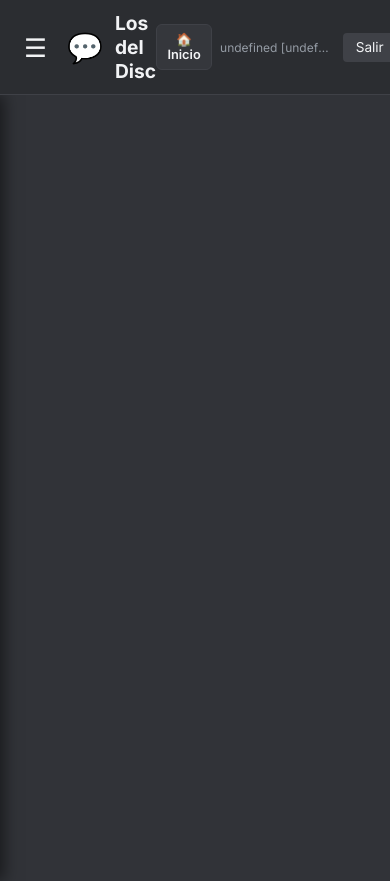
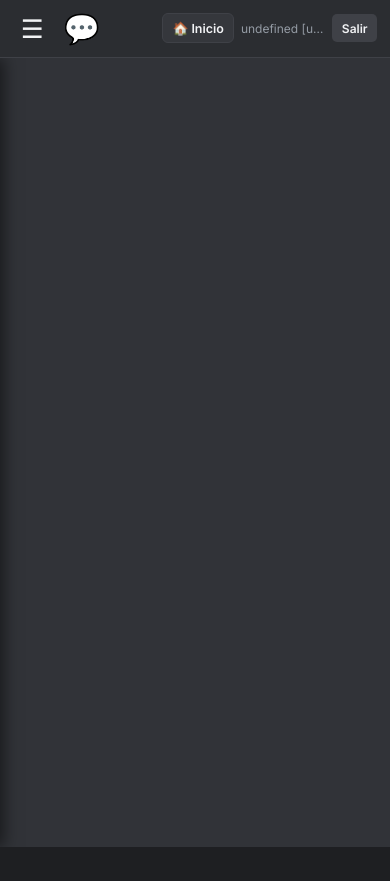
Before and after one commit to iTzDraxord06/los-del-disc, a website: page index.html in a window 390 px wide. After the commit the page ends 847 px from the top, so only its background shows below. Drawn offline with Linux system fonts and the light colour scheme; no server answers; sample sign-in values are in the browser's storage.

Commit message:
Mejorar header pegajoso, scrollbar discord y soporte responsive para movil

```diff
--- a/css/estilos.css
+++ b/css/estilos.css
@@ -19,6 +19,32 @@
     font-family: 'Inter', system-ui, -apple-system, sans-serif;
 }
 
+/* Scrollbar global estilo Discord */
+* {
+    scrollbar-width: thin;
+    scrollbar-color: #1a1b1e var(--bg-lateral);
+}
+
+::-webkit-scrollbar {
+    width: 8px;
+    height: 8px;
+}
+
+::-webkit-scrollbar-track {
+    background: transparent;
+}
+
+::-webkit-scrollbar-thumb {
+    background-color: #1a1b1e;
+    border-radius: 4px;
+    border: 2px solid transparent;
+    background-clip: content-box;
+}
+
+::-webkit-scrollbar-thumb:hover {
+    background-color: #111214;
+}
+
 body {
     background-color: var(--bg-base);
     color: var(--text-principal);
@@ -33,14 +59,16 @@ body {
     background-color: var(--bg-lateral);
     padding: 0.8rem 1.5rem;
     border-bottom: 1px solid var(--borde);
-    position: relative;
-    z-index: 100;
+    position: sticky;
+    top: 0;
+    z-index: 1000;
 }
 
 .logo {
     display: flex;
     align-items: center;
     gap: 0.75rem;
+    cursor: pointer;
 }
 
 .disc-icon {
@@ -65,7 +93,8 @@ body {
 .nav-derecha {
     display: flex;
     align-items: center;
-    gap: 1rem;
+    gap: 0.8rem;
+    flex-shrink: 0;
 }
 
 .sesion-info {
@@ -80,11 +109,13 @@ body {
     background-color: #3f4147;
     color: var(--text-principal);
     border: none;
-    padding: 0.4rem 0.8rem;
-    border-radius: 4px;
+    padding: 0.45rem 0.8rem;
+    border-radius: 5px;
     cursor: pointer;
     font-size: 0.85rem;
+    font-weight: 600;
     transition: background-color 0.2s;
+    white-space: nowrap;
 }
 
 .btn-salir:hover {
@@ -388,7 +419,7 @@ body {
     display: flex;
     align-items: center;
     justify-content: center;
-    z-index: 1000;
+    z-index: 2000;
     padding: 1rem;
 }
 
@@ -454,6 +485,7 @@ body {
     align-items: center;
     gap: 0.4rem;
     transition: background-color 0.2s ease, border-color 0.2s ease;
+    white-space: nowrap;
 }
 
 .btn-secundario:hover {
@@ -543,37 +575,48 @@ body {
     }
 
     .navbar {
-        padding: 0.7rem 1rem;
+        padding: 0.6rem 0.8rem;
+    }
+
+    .logo h2 {
+        display: none; /* En pantallas pequeñas se oculta el texto para ahorrar espacio */
+    }
+
+    .nav-derecha {
+        gap: 0.4rem;
     }
 
     .btn-secundario {
-        padding: 0.45rem 0.65rem;
-        font-size: 0.8rem;
+        padding: 0.4rem 0.6rem;
+        font-size: 0.78rem;
     }
 
-    .btn-secundario span.txt-btn {
+    /* Oculta textos largos de los botones de admin para dejar solo el emoji */
+    .btn-secundario span.txt-btn,
+    .btn-secundario span:not(:first-child) {
         display: none;
     }
 
-    .logo h2 {
-        font-size: 1.2rem;
-    }
-
-    .nav-derecha {
-        gap: 0.5rem;
+    .sesion-info {
+        gap: 0.4rem;
     }
 
     .sesion-info span {
-        max-width: 110px;
+        max-width: 85px;
         white-space: nowrap;
         overflow: hidden;
         text-overflow: ellipsis;
         font-size: 0.75rem;
     }
 
+    .btn-salir {
+        padding: 0.4rem 0.6rem;
+        font-size: 0.75rem;
+    }
+
     .contenedor-principal {
         grid-template-columns: 1fr;
-        height: calc(100vh - 58px);
+        height: calc(100vh - 55px);
     }
 
     .seccion-amigos {
@@ -582,7 +625,7 @@ body {
         left: 0;
         width: 270px;
         height: 100%;
-        z-index: 50;
+        z-index: 1500;
         transform: translateX(-100%);
         box-shadow: 4px 0 15px rgba(0, 0, 0, 0.5);
     }
```
